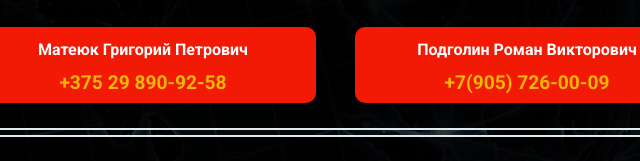
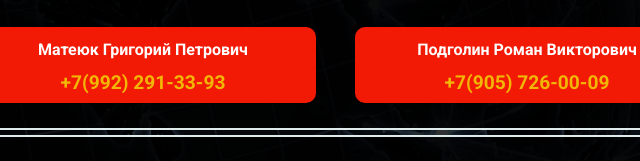
Before and after one commit to CheshirCode/soglasovanie-DCO, a plain HTML site: page index.html in a window 1280 px wide. Shown: the part 8391-8552 px from the top of the page, 497-1137 px from the left. Drawn offline with nearby package versions, Linux system fonts and the light colour scheme; files whose address does not match are found by name.

Commit message:
Update index.html

```diff
--- a/index.html
+++ b/index.html
@@ -796,7 +796,7 @@
 						<div class="phone__card">
 							<div class="full-name__text">Матеюк Григорий Петрович</div>
 							<div class="number-field">
-								<a href="tel:+375298909258">+375 29 890-92-58</a>
+								<a href="tel:+79922913393">+7(992) 291-33-93</a>
 							</div>
 						</div>
 						<div class="phone__card">
```
